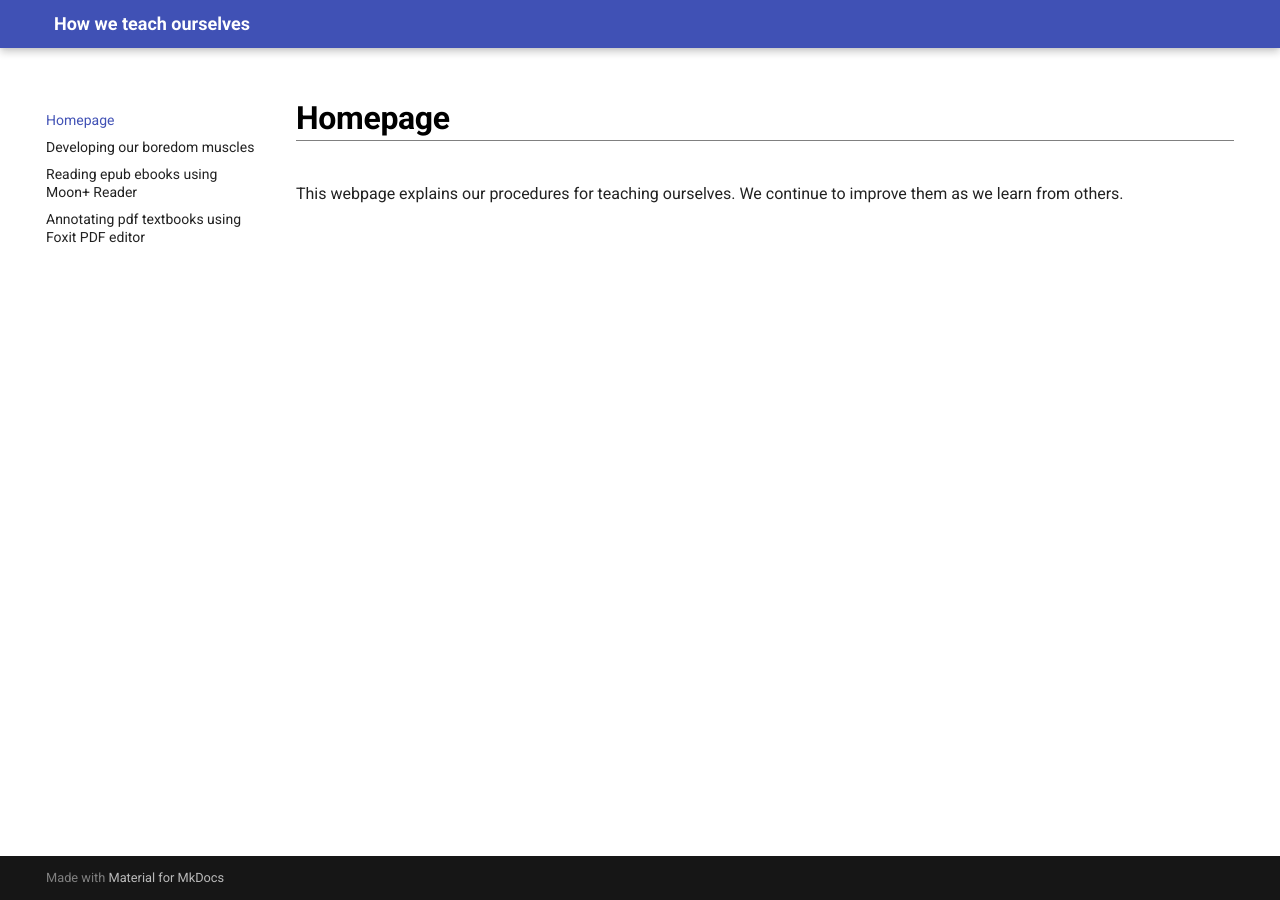
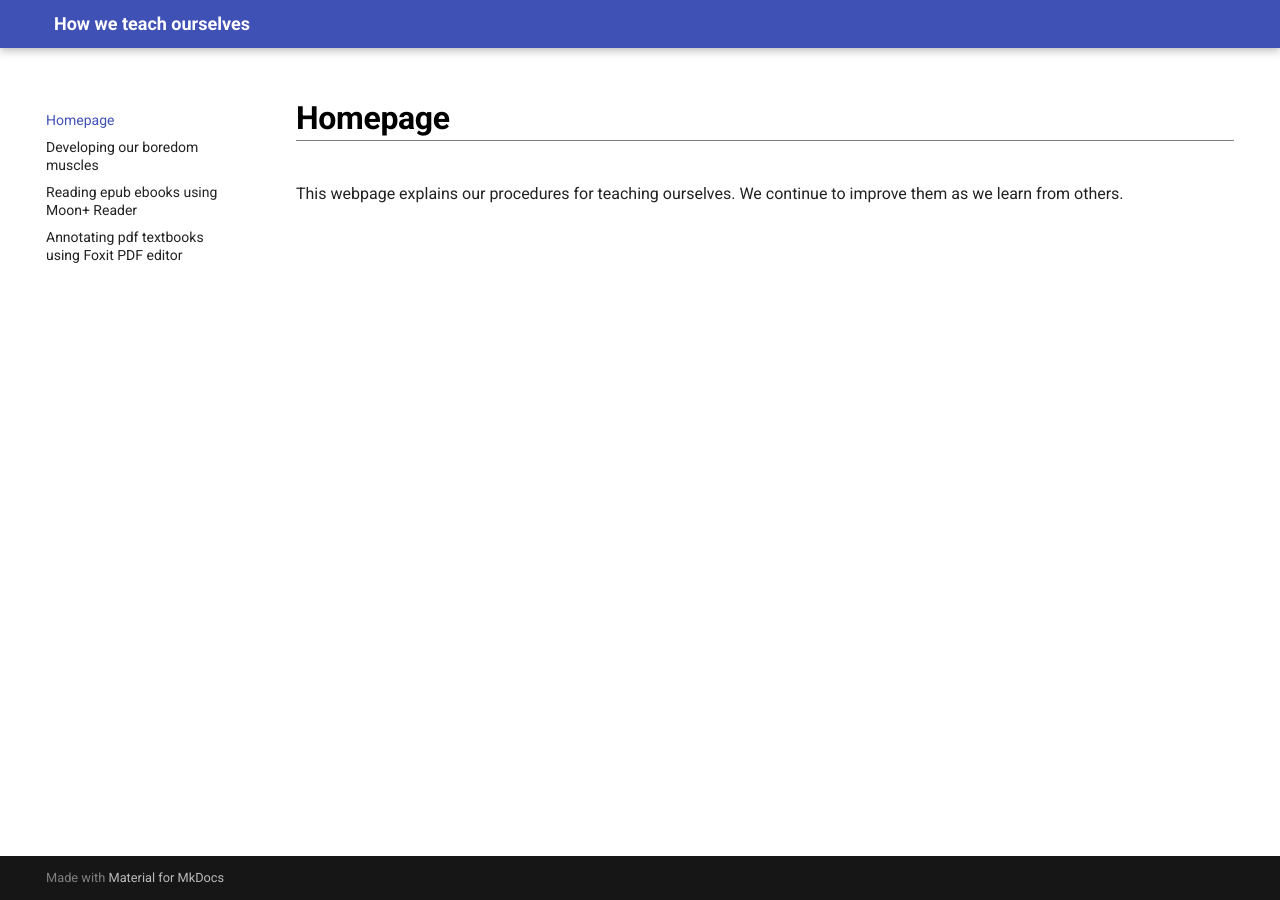
Before and after one commit to maximilian-ho/how-we-teach-ourselves, an MkDocs documentation site: the page built from docs/index.md, in a window 1280 px wide. Built offline with MkDocs 1.6.1 and Material for MkDocs 9.7.7, drawn with Linux system fonts in a browser that asks for light colours.

Commit message:
Update extra.css

```diff
--- a/docs/stylesheets/extra.css
+++ b/docs/stylesheets/extra.css
@@ -4,6 +4,8 @@
     border-bottom: 1px solid grey
   }
 
-nav {
-    overflow: hidden;
+ul.md-nav__list {
+    position: fixed;
+    inline-size: 200px;
+    overflow-wrap: break-word;
 }
```
